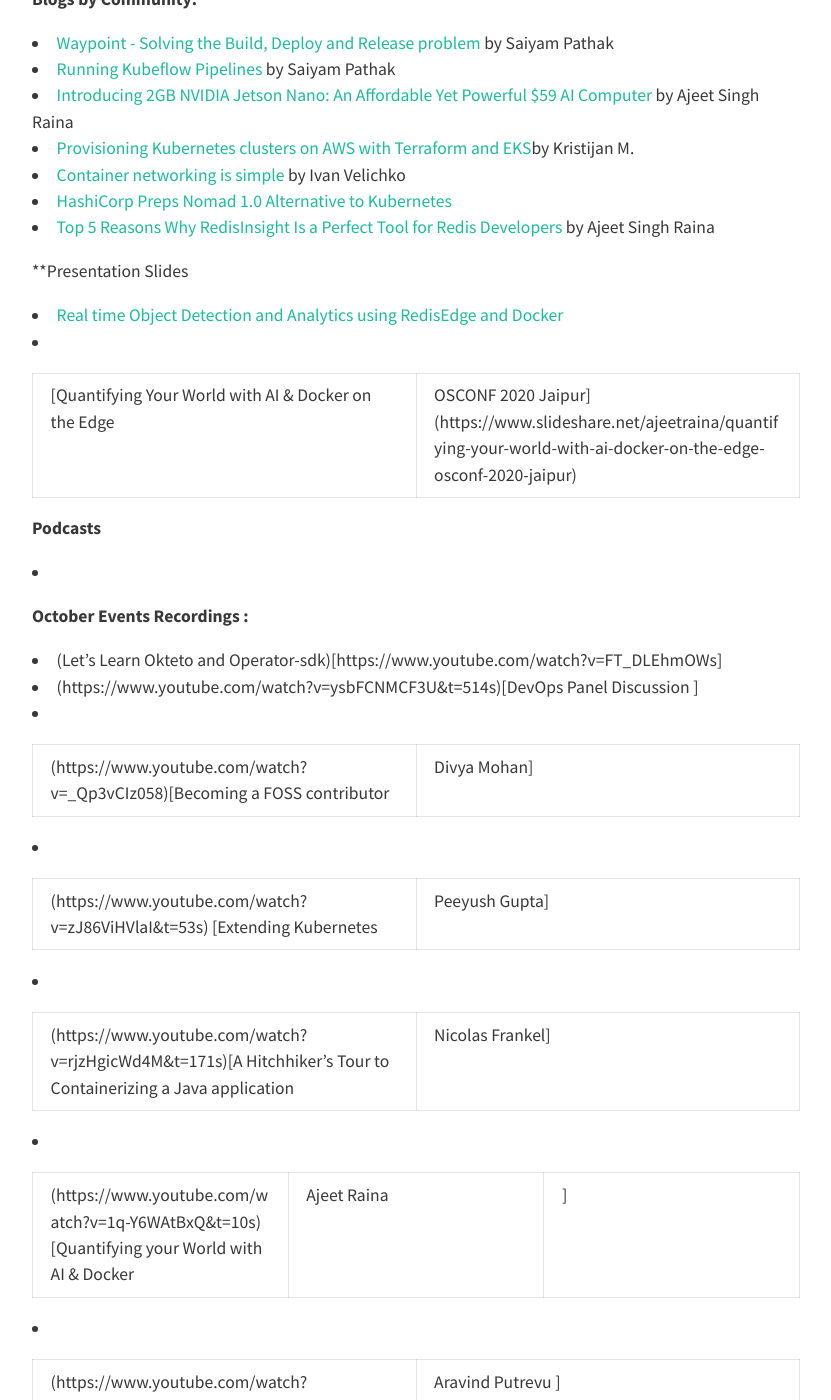
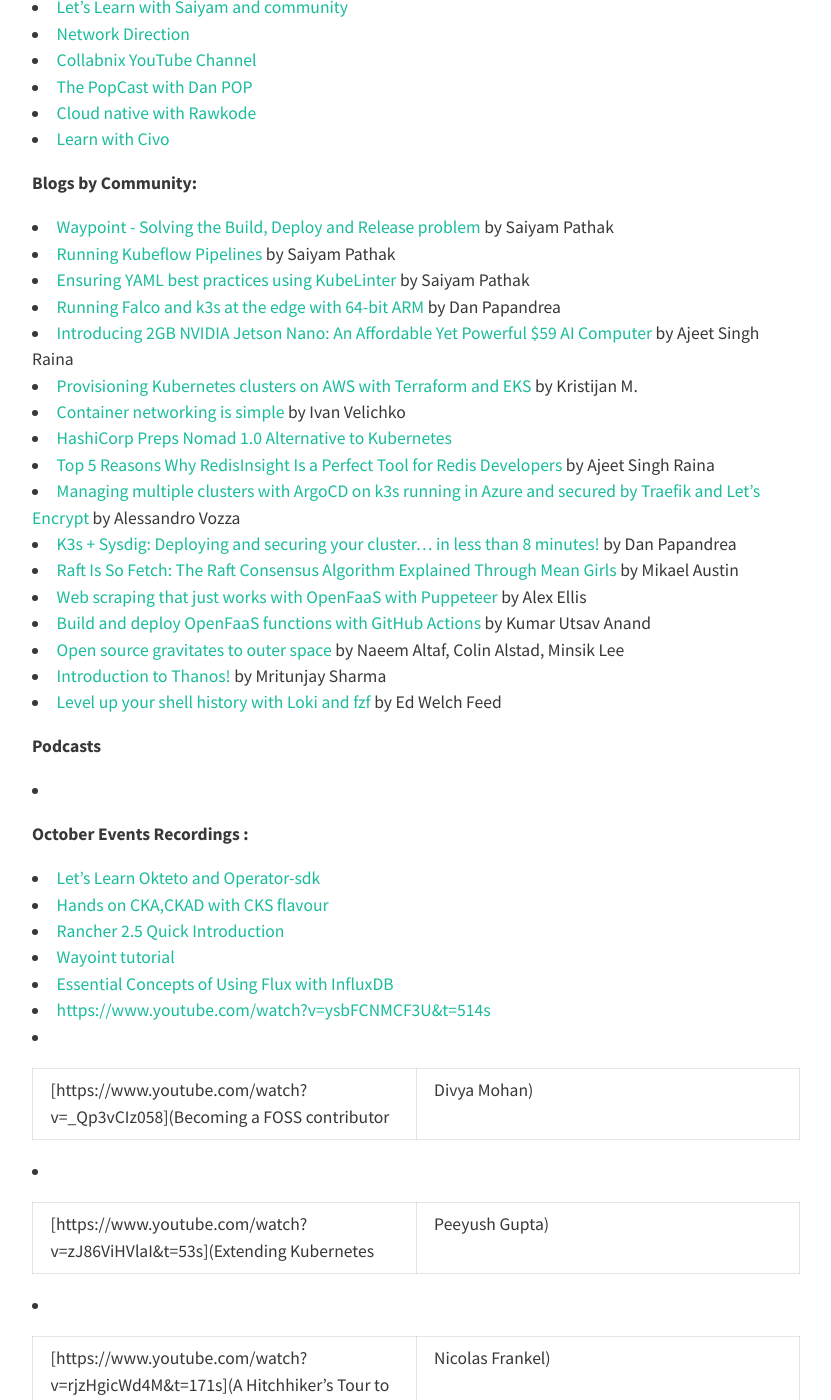
Before and after one commit to Hubstation/newsletter, a Jekyll site: the page built from draft/upcoming-newsletter.md, in a window 1280 px wide and 1400 px high, scrolled down 903 px. Shown: the whole window, without its empty margins (224-1055 px from the left). Built offline with Jekyll 4.4.1, drawn with Linux system fonts in a browser that asks for light colours; nearby versions of some CDN libraries; our own code applies the rules of GitHub Pages for plain Markdown files; some of the changed text lies outside the part shown.

Commit message:
Update upcoming-newsletter.md

```diff
--- a/draft/upcoming-newsletter.md
+++ b/draft/upcoming-newsletter.md
@@ -7,19 +7,19 @@
 This is the 5th edition of Hubstation newsletter by the community for the community.
 It Includes all cool stuff happened in the month of october(2020) in the cloud-native space.
 
-**HACTOBERFEST UPDATE**
+**HACTOBERFEST UPDATE- Repo will continue for contributions**
 A new initiative for the communitry, This year we are coming with new Challenges for and by the Community where you can contribute challenges and solutions for the community and other can start solving them and PR their solutions. The event for this repo is listed under official [Digital Ocean Hactoberfest Events Page](https://organize.mlh.io/participants/events/4454-hactoberfest-challenges-for-all). So Start Contributing to ->
 [This Repository](https://github.com/Hubstation/challenges)
 
 **October Tech UPDATES :**
+* [Register for CNCF Kubecon NA](https://events.linuxfoundation.org/kubecon-cloudnativecon-north-america/?utm_source=Google&utm_medium=search_global&utm_campaign=KC_CNC_NA&gclid=Cj0KCQjwlvT8BRDeARIsAACRFiX_YEftfjxDTmP7pMbjNUUqsYN2c4QgUcaKtC_4Wj8mGdRo5gguk5QaAjt5EALw_wcB)
 * [CNCF Cloud Native Survey China 201](https://www.cncf.io/blog/2020/10/13/cncf-cloud-native-survey-china-2019/)
 * [Cloud Native Computing Foundation Announces Rook Graduation ](https://www.cncf.io/announcements/2020/10/07/cloud-native-computing-foundation-announces-rook-graduation/)
 * [ Service Mesh Is Still Hard ](https://www.cncf.io/blog/2020/10/26/service-mesh-is-still-hard/) By Lin Sun
 * [Docker V2 Github Action is Now GA](https://www.docker.com/blog/docker-v2-github-action-is-now-ga/)
 * [Setting Up Cloud Deployments Using Docker, Azure and Github Actions](https://www.docker.com/blog/setting-up-cloud-deployments-using-docker-azure-and-github-actions/)
-*
-*
-*
+* [Announcing Akri, an open source project for building a connected edge with Kubernetes](https://cloudblogs.microsoft.com/opensource/2020/10/20/announcing-akri-open-source-project-building-connected-edge-kubernetes/)
+* [Promscale: An analytical platform and long-term store for Prometheus, with the combined power of SQL and PromQL](https://blog.timescale.com/blog/promscale-analytical-platform-long-term-store-for-prometheus-combined-sql-promql-postgresql/?utm_source=timescaledb&utm_medium=social&utm_campaign=promscale-2020&utm_content=announcement-blog) by Matvey Arye, Joshua Lockerman and Harkishen Singh
 
 
 
@@ -29,43 +29,54 @@
 * [Let's Learn with Saiyam and community](https://youtube.com/saiyam911)
 * [ Network Direction](https://www.youtube.com/channel/UCtuXekfqj-paqsxtqVNCC2A)
 * [Collabnix YouTube Channel](https://www.youtube.com/c/Collabnix)
+* [The PopCast with Dan POP](https://www.youtube.com/user/tonyladdie)
+* [Cloud native with Rawkode](https://www.youtube.com/c/rawkode)
+* [Learn with Civo](https://www.youtube.com/channel/UCZD2ggK3cnVD_sLMR6gUx2w)
 
 
 **Blogs by Community:**
 * [Waypoint - Solving the Build, Deploy and Release problem](https://www.civo.com/learn/waypoint-solving-the-build-deploy-and-release-problem) by Saiyam Pathak
 * [Running Kubeflow Pipelines](https://www.civo.com/learn/running-kubeflow-pipelines) by Saiyam Pathak
+* [Ensuring YAML best practices using KubeLinter](https://www.civo.com/learn/yaml-best-practices-using-kubelinter) by Saiyam Pathak
+* [Running Falco and k3s at the edge with 64-bit ARM](https://blog.alexellis.io/falco-at-the-edge-arm64/) by Dan Papandrea
 * [Introducing 2GB NVIDIA Jetson Nano: An Affordable Yet Powerful $59 AI Computer](https://collabnix.com/2gb-nvidia-jetson-nano-59-ai-computer/) by Ajeet Singh Raina
-* [Provisioning Kubernetes clusters on AWS with Terraform and EKS](https://learnk8s.io/terraform-eks)by Kristijan M.
+* [Provisioning Kubernetes clusters on AWS with Terraform and EKS](https://learnk8s.io/terraform-eks) by Kristijan M.
 * [Container networking is simple](https://iximiuz.com/en/posts/container-networking-is-simple/) by Ivan Velichko
 * [ HashiCorp Preps Nomad 1.0 Alternative to Kubernetes](https://containerjournal.com/topics/container-management/hashicorp-preps-nomad-1-0-alternative-to-kubernetes/)
 * [Top 5 Reasons Why RedisInsight Is a Perfect Tool for Redis Developers](https://redislabs.com/blog/top-5-reasons-why-redisinsight-is-a-perfect-tool-for-redis-developers/) by Ajeet Singh Raina
-
-
-**Presentation Slides
-
-* [Real time Object Detection and Analytics using RedisEdge and Docker](https://www.slideshare.net/ajeetraina/real-time-object-detection-and-analytics-using-redisedge-and-docker)
-* [Quantifying Your World with AI & Docker on the Edge | OSCONF 2020 Jaipur](https://www.slideshare.net/ajeetraina/quantifying-your-world-with-ai-docker-on-the-edge-osconf-2020-jaipur)
+* [Managing multiple clusters with ArgoCD on k3s running in Azure and secured by Traefik and Let’s Encrypt](https://medium.com/cooking-with-azure/managing-multiple-clusters-with-argocd-in-azure-k3s-secured-w-traefik-lets-encrypt-2de7daabbefa) by Alessandro Vozza
+* [K3s + Sysdig: Deploying and securing your cluster… in less than 8 minutes!](https://sysdig.com/blog/k3s-sysdig-falco/) by Dan Papandrea
+* [Raft Is So Fetch: The Raft Consensus Algorithm Explained Through Mean Girls](https://www.cockroachlabs.com/blog/raft-is-so-fetch/) by Mikael Austin
+* [Web scraping that just works with OpenFaaS with Puppeteer](https://www.openfaas.com/blog/puppeteer-scraping/) by Alex Ellis
+* [Build and deploy OpenFaaS functions with GitHub Actions](https://www.openfaas.com/blog/openfaas-functions-with-github-actions/) by Kumar Utsav Anand
+* [Open source gravitates to outer space](https://developer.ibm.com/blogs/open-source-gravitates-to-outer-space/) by Naeem Altaf, Colin Alstad, Minsik Lee
+* [Introduction to Thanos!](https://dev.to/mritunjay394/introduction-to-thanos-57i5) by Mritunjay Sharma
+* [Level up your shell history with Loki and fzf](https://opensource.com/article/20/10/shell-history-loki-fzf) by  Ed Welch Feed
 
 **Podcasts**
-
 *
 
 **October Events Recordings :**
-* (Let's Learn Okteto and Operator-sdk)[https://www.youtube.com/watch?v=FT_DLEhmOWs]
-* (https://www.youtube.com/watch?v=ysbFCNMCF3U&t=514s)[DevOps Panel Discussion ]
-* (https://www.youtube.com/watch?v=_Qp3vCIz058)[Becoming a FOSS contributor | Divya Mohan]
-* (https://www.youtube.com/watch?v=zJ86ViHVlaI&t=53s) [Extending Kubernetes | Peeyush Gupta]
-* (https://www.youtube.com/watch?v=rjzHgicWd4M&t=171s)[A Hitchhiker's Tour to Containerizing a Java application | Nicolas Frankel]
-* (https://www.youtube.com/watch?v=1q-Y6WAtBxQ&t=10s)[Quantifying your World with AI & Docker | Ajeet Raina | ]
-* (https://www.youtube.com/watch?v=1YGDMcDxsZc&t=280s)[Running Elastic Stack on Kubernetes | Aravind Putrevu ]
-* (https://www.youtube.com/watch?v=nTFHc0YBKhw&t=3s)[A PaaS Experience Over Kubernetes That Wont Fail! | Ram Iyengar]
-* (https://www.youtube.com/watch?v=RVToPqD5VIA&t=3074s)[OSCONF 2020 Jaipur | Powered By Collabnix | 10th October]
+* [Let's Learn Okteto and Operator-sdk](https://www.youtube.com/watch?v=FT_DLEhmOWs)
+* [Hands on CKA,CKAD with CKS flavour](https://youtu.be/jZOs8Oips7Q)
+* [Rancher 2.5 Quick Introduction](https://youtu.be/jrLkDTtP3U4)
+* [Wayoint tutorial](https://youtu.be/_FRiBVY1ZXI)
+* [Essential Concepts of Using Flux with InfluxDB](https://youtu.be/o0ip9nqbna8)
+* [https://www.youtube.com/watch?v=ysbFCNMCF3U&t=514s](DevOps Panel Discussion)
+* [https://www.youtube.com/watch?v=_Qp3vCIz058](Becoming a FOSS contributor | Divya Mohan)
+* [https://www.youtube.com/watch?v=zJ86ViHVlaI&t=53s](Extending Kubernetes | Peeyush Gupta)
+* [https://www.youtube.com/watch?v=rjzHgicWd4M&t=171s](A Hitchhiker's Tour to Containerizing a Java application | Nicolas Frankel)
+* [https://www.youtube.com/watch?v=1q-Y6WAtBxQ&t=10s](Quantifying your World with AI & Docker | Ajeet Raina)
+* [https://www.youtube.com/watch?v=1YGDMcDxsZc&t=280s](Running Elastic Stack on Kubernetes | Aravind Putrevu)
+* [https://www.youtube.com/watch?v=nTFHc0YBKhw&t=3s](A PaaS Experience Over Kubernetes That Wont Fail! | Ram Iyengar)
+* [https://www.youtube.com/watch?v=RVToPqD5VIA&t=3074s](OSCONF 2020 Jaipur | Powered By Collabnix | 10th October)
 
 
 
 
 **UPCOMING Events**
-
+* [Influx days Virtual Event](https://www.influxdays.com/virtual-experience-2020/register-virtual-conference/?utm_campaign=influxdays&utm_medium=social&utm_source=aces&utm_content=saiyampathak)
+* [Cloud native streams](https://www.youtube.com/c/Rawkode/videos?view=2&live_view=502)
 
 **Learn from Twitter**
 * [Linux cheatsheet ](https://twitter.com/BiradarSangam/status/1320290002568318976)
```
Also changed, not shown: other parts of draft/upcoming-newsletter.md (+2 -0 lines).
